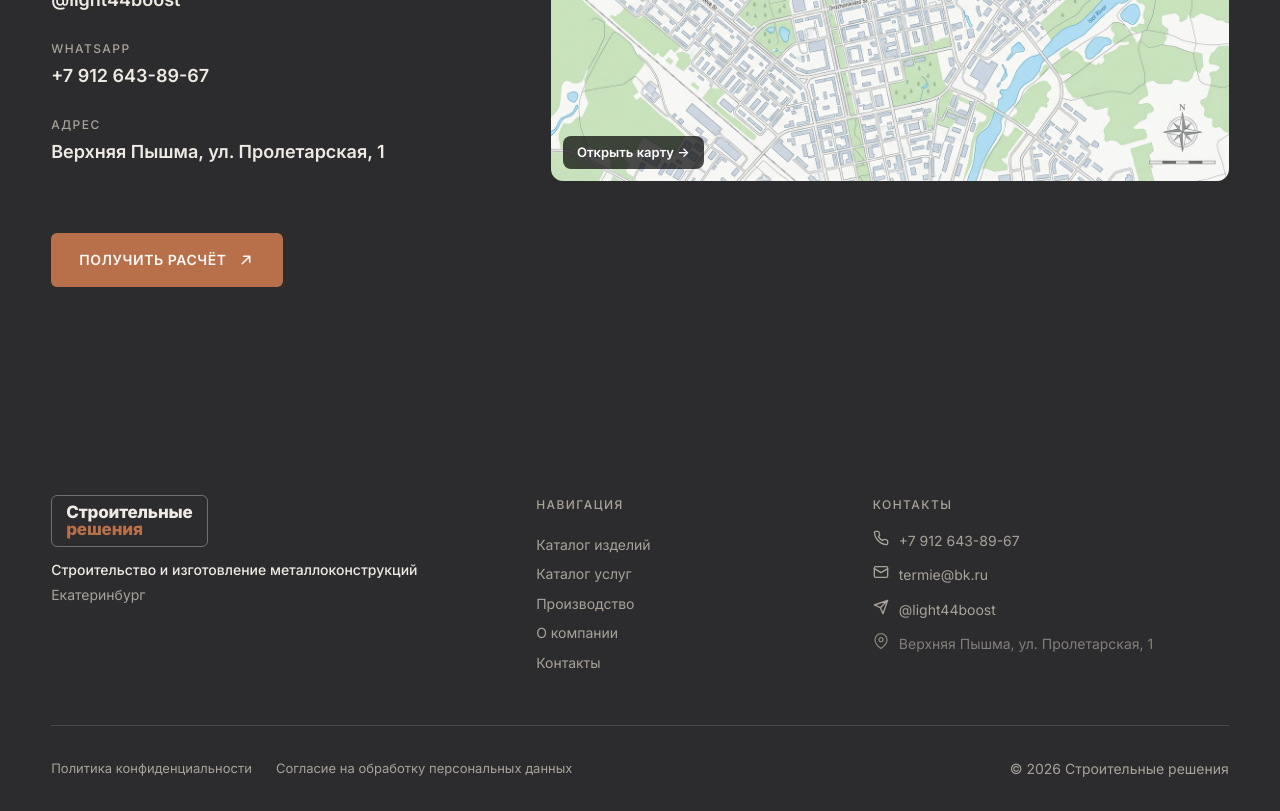
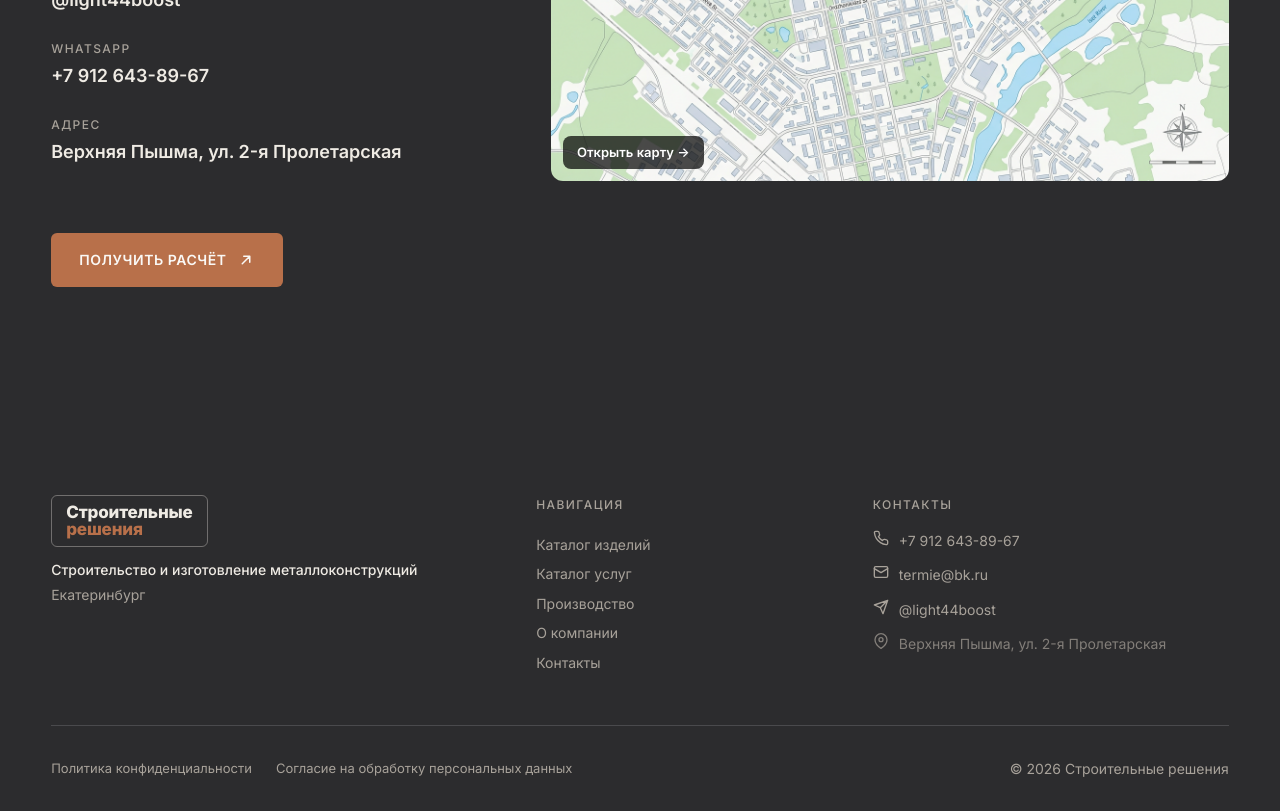
Before and after one commit to brainkosilov-oss/DAB12, a React (Vite) app: page / in a window 1280 px wide. Shown: the part 8380-9191 px from the top of the page. Built offline with nearby package versions, Linux system fonts and the light colour scheme.

Commit message:
Update address and alt texts on map

```diff
--- a/src/components/JsonLd.tsx
+++ b/src/components/JsonLd.tsx
@@ -29,7 +29,7 @@ export function buildLocalBusinessSchema() {
     email: companyInfo.email,
     address: {
       '@type': 'PostalAddress',
-      streetAddress: 'ул. Пролетарская, 1',
+      streetAddress: 'ул. 2-я Пролетарская',
       addressLocality: 'Верхняя Пышма',
       addressRegion: 'Свердловская область',
       addressCountry: 'RU',
--- a/src/data/site.ts
+++ b/src/data/site.ts
@@ -72,7 +72,7 @@ export const companyInfo = {
   whatsapp: '+7 912 643-89-67',
   whatsappRaw: '79126438967',
   max: '+7 912 643-89-67',
-  address: 'Верхняя Пышма, ул. Пролетарская, 1',
+  address: 'Верхняя Пышма, ул. 2-я Пролетарская',
   location: 'Екатеринбург',
   coverage: 'Все регионы России',
 }
--- a/src/pages/Contacts/Contacts.tsx
+++ b/src/pages/Contacts/Contacts.tsx
@@ -8,7 +8,7 @@ import { Phone, Mail, MapPin, Send } from '../../components/Icons'
 export function Contacts() {
   useSEO({
     title: 'Контакты — Строительные решения | Екатеринбург',
-    description: 'Контакты: телефон, email, Telegram, WhatsApp. Верхняя Пышма, ул. Пролетарская, 1. Работаем по всем регионам России.',
+    description: 'Контакты: телефон, email, Telegram, WhatsApp. Верхняя Пышма, ул. 2-я Пролетарская. Работаем по всем регионам России.',
     keywords: ['контакты', 'телефон', 'email', 'Telegram', 'WhatsApp', 'Екатеринбург', 'Верхняя Пышма'],
     canonical: 'https://строительные-решения.рф/contacts',
   })
@@ -112,14 +112,14 @@ export function Contacts() {
           <Reveal>
             <div className="contacts-map" style={{ width: '100%', borderRadius: '16px', overflow: 'hidden', border: '1px solid var(--c-border)', position: 'relative' }}>
               <a
-                href="https://yandex.ru/maps/?text=Верхняя%20Пышма%2C%20улица%20Пролетарская%201"
+                href="https://yandex.ru/maps/?text=Верхняя%20Пышма%2C%20улица%202-я%20Пролетарская"
                 target="_blank"
                 rel="noopener noreferrer"
                 style={{ display: 'block', position: 'relative' }}
               >
                 <img
                   src="/map-verkhnyaya-pyshma.webp"
-                  alt="Карта — Верхняя Пышма, ул. Пролетарская, 1"
+                  alt="Карта — Верхняя Пышма, ул. 2-я Пролетарская"
                   style={{ width: '100%', display: 'block', height: '450px', objectFit: 'cover' }}
                   loading="lazy"
                 />
--- a/src/pages/Home/Home.tsx
+++ b/src/pages/Home/Home.tsx
@@ -593,14 +593,14 @@ export function Home() {
               <Reveal delay={300}>
                 <div className="home-contacts-map" style={{ width: '100%', borderRadius: '12px', overflow: 'hidden', position: 'relative' }}>
                   <a
-                    href="https://yandex.ru/maps/?text=Верхняя%20Пышма%2C%20улица%20Пролетарская%201"
+                    href="https://yandex.ru/maps/?text=Верхняя%20Пышма%2C%20улица%202-я%20Пролетарская"
                     target="_blank"
                     rel="noopener noreferrer"
                     style={{ display: 'block', position: 'relative' }}
                   >
                     <img
                       src="/map-verkhnyaya-pyshma.webp"
-                      alt="Карта — Верхняя Пышма, ул. Пролетарская, 1"
+                      alt="Карта — Верхняя Пышма, ул. 2-я Пролетарская"
                       style={{ width: '100%', display: 'block', minHeight: '300px', objectFit: 'cover' }}
                       loading="lazy"
                     />
```
